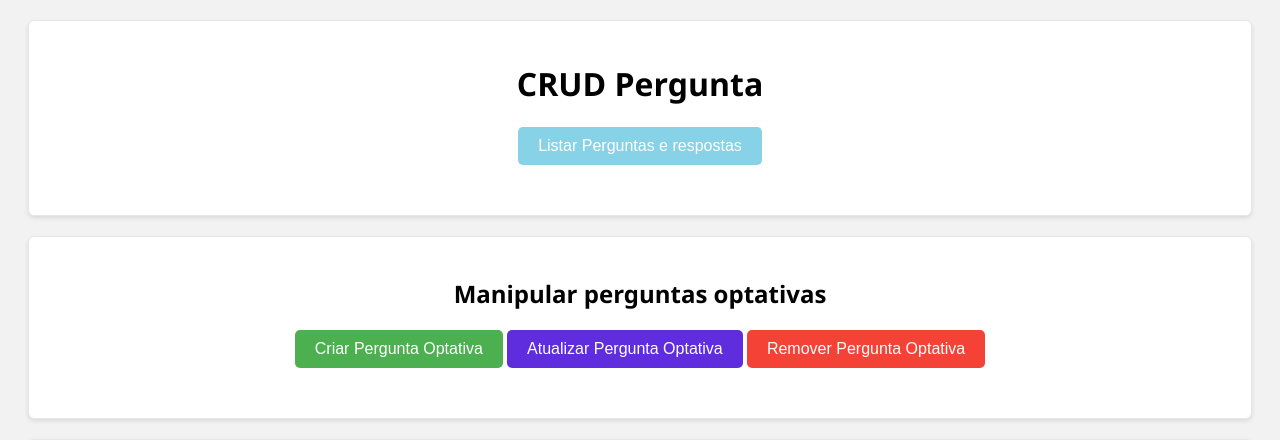
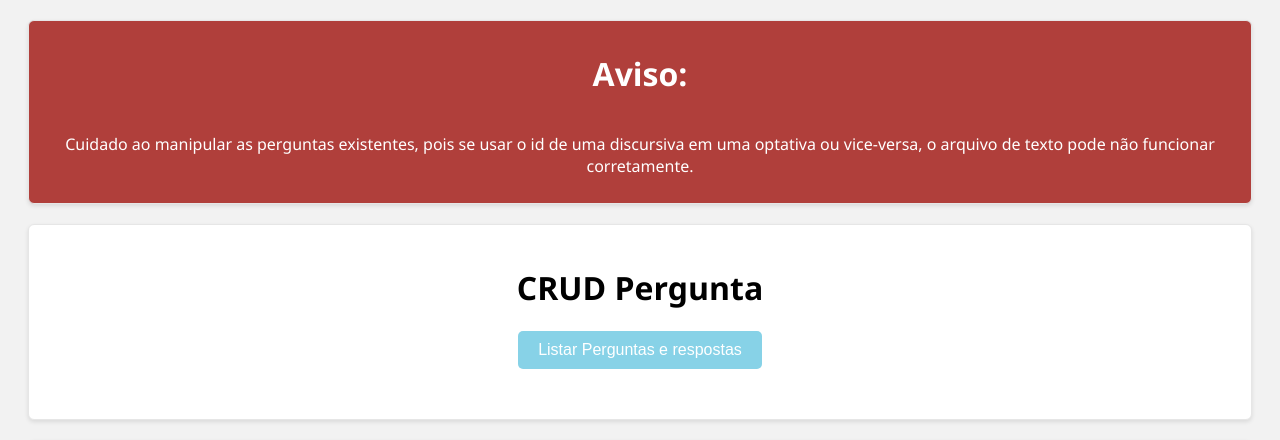
Before and after one commit to DouglasGR99/WEB, a PHP site: page /pagInicial.html in a window 1280 px wide. Shown: the top 440 px of the page. Run offline with PHP 8.4, Linux system fonts and the light colour scheme.

Commit message:
Criado quadro de aviso na página inicial

```diff
--- a/projeto AV1/css/style.css
+++ b/projeto AV1/css/style.css
@@ -26,6 +26,15 @@ body {
     flex-wrap: wrap;
     justify-content: center;
   }
+
+  /* Mensagem de aviso */
+    .aviso {
+        background-color: #b03f3b;
+        color: #fff;
+        padding: 10px;
+        text-align: center;
+        font-size: 16px;
+    }
 
 /* Formulários */
 form {
--- a/projeto AV1/pagInicial.html
+++ b/projeto AV1/pagInicial.html
@@ -8,12 +8,19 @@
   <title>Fornulario Pergunta php</title>
 </head>
 <body>
+  <div class="caixas aviso">
+    <h1>Aviso:</h1>
+    <p>
+      Cuidado ao manipular as perguntas existentes, pois se usar o id de uma discursiva em uma optativa ou vice-versa, o arquivo de texto pode não funcionar corretamente.
+    </p>
+  </div>
   <header class="caixas">
     <h1>CRUD Pergunta</h1>
     <nav>
       <a href="reportPerg.php"><button class="botaoBonito pagRead">Listar Perguntas e respostas</button></a>
     </nav>
   </header>
+
   <div class="caixas">
     <h2>Manipular perguntas optativas</h2>
     <nav>
```
